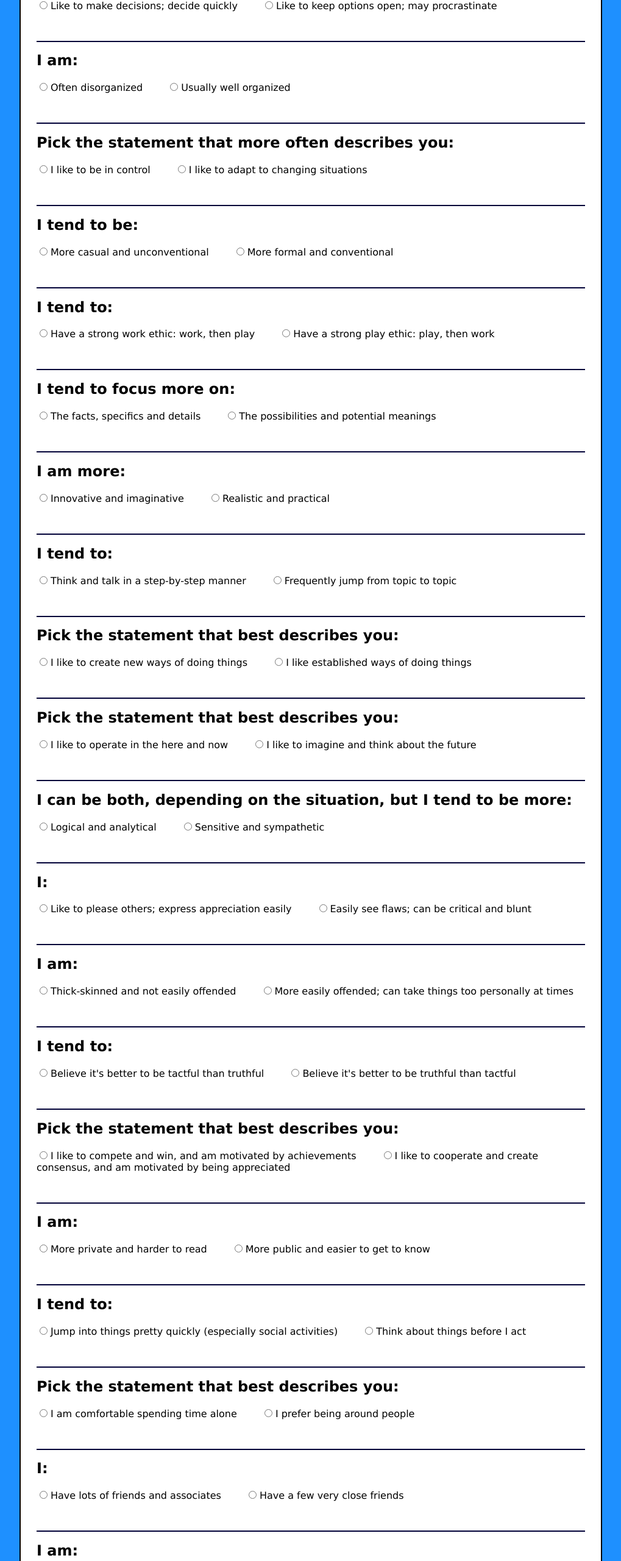
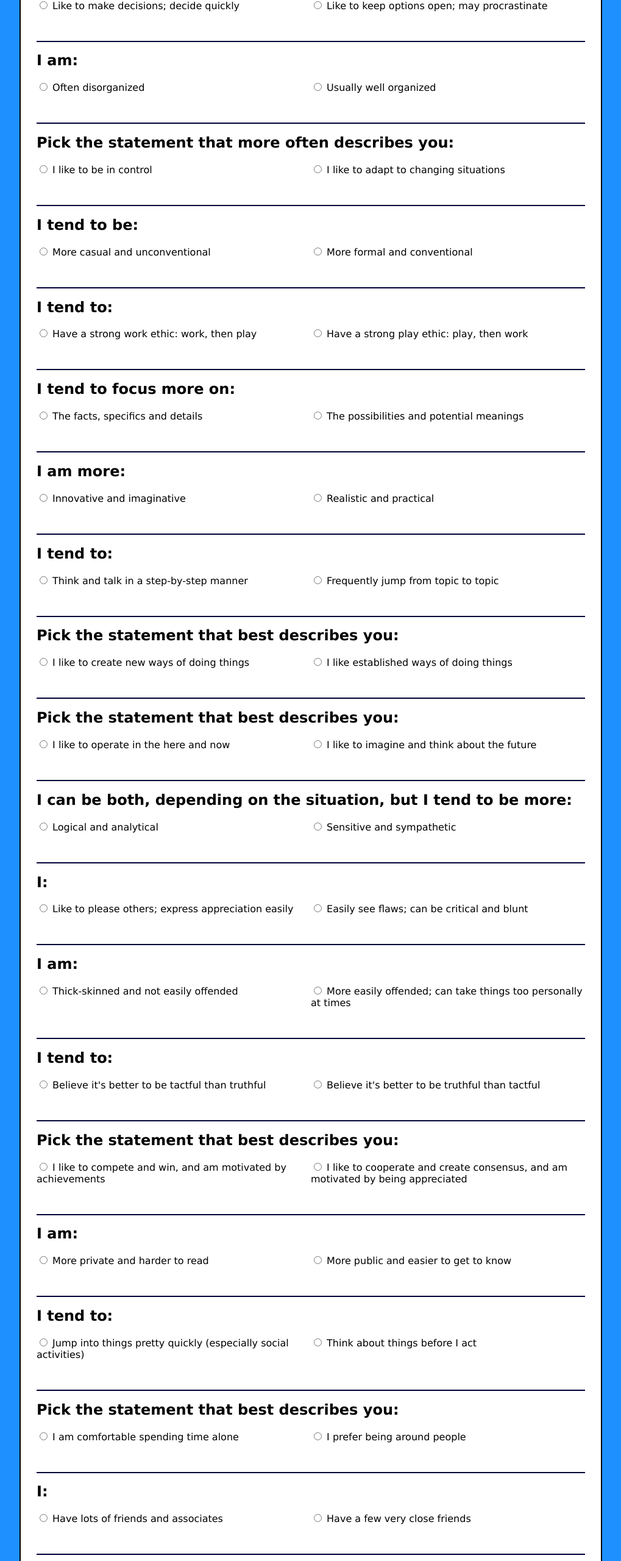
Before and after one commit to mlionhart/simple-personality-test, a plain HTML site: page index.html in a window 1280 px wide. Shown: the part 180-2740 px from the top of the page at 61% size, without its empty margins (130-1149 px from the left). Drawn offline with nearby package versions, Linux system fonts and the light colour scheme.

Commit message:
made responsive and accessible

```diff
--- a/css/style.css
+++ b/css/style.css
@@ -21,7 +21,7 @@ body    {font-family: Verdana, Arial, Helvetica, sans-serif;
     background-color: white;
 }
 
-h1 {
+h1:not([class='typeh1']) {
     text-align: center;
     color: white;
 }
@@ -51,10 +51,55 @@ fieldset {
     border: none;
 }
 
-input {
+.typeh1 {
+  padding: 0;
+  text-align: left;
+  color: red;
+}
+
+/* input {
     margin-right: 5px;
 }
 
 input[type='radio']:nth-child(even) {
     margin-left: 40px;
+} */
+
+label {
+  width: 50%;
 }
+
+p {
+  display: flex;
+  /* gap: 10px; */
+}
+
+@media (max-width: 1000px) {
+  p {
+    flex-flow: column wrap;
+    width: calc(100vw - 10px);
+    max-width: calc(100vw - 10px);
+  }
+
+  body {
+    max-width: 100vw;
+  }
+
+  label {
+    width: calc(100vw - 10px);
+    max-width: calc(100vw - 10px);
+    padding: 5px;
+  }
+
+  h1 {
+    text-align: center;
+  }
+
+  h2 {
+    max-width: calc(100vw - 10px);
+  }
+
+  #submit {
+    margin: 0 auto;
+  }
+}
--- a/index.html
+++ b/index.html
@@ -1,5 +1,6 @@
 <!doctype html>
 <html lang="en">
+
 <head>
   <meta charset="utf-8" />
   <title>Personality Test</title>
@@ -12,8 +13,8 @@
     <div id="header">
       <h1>Mike's Type Test</h1>
       <div id="nav">
-         </div>  <!-- end of nav -->
-      </div>  <!-- end of header -->
+      </div> <!-- end of nav -->
+    </div> <!-- end of header -->
 
     <div id="content">
       <!-- <form id="form"> -->
@@ -23,123 +24,127 @@
 
           <h2>I typically:</h2>
           <p>
-               <input type="radio" name="q1" value="j">Like to make decisions; decide quickly
-               <input type="radio" name="q1" value="p">Like to keep options open; may procrastinate
+            <label><input type="radio" name="q1" value="j"> Like to make decisions; decide quickly</label><br>
+            <label><input type="radio" name="q1" value="p"> Like to keep options open; may procrastinate</label>
           </p>
 
           <h2>I am:</h2>
           <p>
-               <input type="radio" name="q2" value="p">Often disorganized
-               <input type="radio" name="q2" value="j">Usually well organized
+            <label><input type="radio" name="q2" value="p"> Often disorganized</label><br>
+            <label><input type="radio" name="q2" value="j"> Usually well organized</label>
           </p>
 
           <h2>Pick the statement that more often describes you:</h2>
           <p>
-               <input type="radio" name="q3" value="j">I like to be in control
-               <input type="radio" name="q3" value="p">I like to adapt to changing situations
+            <label><input type="radio" name="q3" value="j"> I like to be in control</label><br>
+            <label><input type="radio" name="q3" value="p"> I like to adapt to changing situations</label>
           </p>
 
           <h2>I tend to be:</h2>
           <p>
-               <input type="radio" name="q4" value="p">More casual and unconventional
-               <input type="radio" name="q4" value="j">More formal and conventional
+            <label><input type="radio" name="q4" value="p"> More casual and unconventional</label><br>
+            <label><input type="radio" name="q4" value="j"> More formal and conventional</label>
           </p>
 
           <h2>I tend to:</h2>
           <p>
-               <input type="radio" name="q5" value="j">Have a strong work ethic: work, then play
-               <input type="radio" name="q5" value="p">Have a strong play ethic: play, then work
+            <label><input type="radio" name="q5" value="j"> Have a strong work ethic: work, then play</label><br>
+            <label><input type="radio" name="q5" value="p"> Have a strong play ethic: play, then work</label>
           </p>
 
           <h2>I tend to focus <strong>more</strong> on:</h2>
           <p>
-               <input type="radio" name="q6" value="s">The facts, specifics and details
-               <input type="radio" name="q6" value="n">The possibilities and potential meanings
+            <label><input type="radio" name="q6" value="s"> The facts, specifics and details</label><br>
+            <label><input type="radio" name="q6" value="n"> The possibilities and potential meanings</label>
           </p>
 
           <h2>I am more:</h2>
           <p>
-               <input type="radio" name="q7" value="n">Innovative and imaginative
-               <input type="radio" name="q7" value="s">Realistic and practical
+            <label><input type="radio" name="q7" value="n"> Innovative and imaginative</label><br>
+            <label><input type="radio" name="q7" value="s"> Realistic and practical</label>
           </p>
 
           <h2>I tend to:</h2>
           <p>
-               <input type="radio" name="q8" value="s">Think and talk in a step-by-step manner
-               <input type="radio" name="q8" value="n">Frequently jump from topic to topic
+            <label><input type="radio" name="q8" value="s"> Think and talk in a step-by-step manner</label><br>
+            <label><input type="radio" name="q8" value="n"> Frequently jump from topic to topic</label>
           </p>
 
           <h2>Pick the statement that <strong>best</strong> describes you:</h2>
           <p>
-               <input type="radio" name="q9" value="n">I like to create new ways of doing things
-               <input type="radio" name="q9" value="s">I like established ways of doing things
+            <label><input type="radio" name="q9" value="n"> I like to create new ways of doing things</label><br>
+            <label><input type="radio" name="q9" value="s"> I like established ways of doing things</label>
           </p>
 
           <h2>Pick the statement that <strong>best</strong> describes you:</h2>
           <p>
-               <input type="radio" name="q10" value="s">I like to operate in the here and now
-               <input type="radio" name="q10" value="n">I like to imagine and think about the future
+            <label><input type="radio" name="q10" value="s"> I like to operate in the here and now</label><br>
+            <label><input type="radio" name="q10" value="n"> I like to imagine and think about the future</label>
           </p>
 
             <h2>I can be both, depending on the situation, but I tend to be more:</h2>
             <p>
-               <input type="radio" name="q11" value="t">Logical and analytical
-               <input type="radio" name="q11" value="f">Sensitive and sympathetic
+              <label><input type="radio" name="q11" value="t"> Logical and analytical</label><br>
+              <label><input type="radio" name="q11" value="f"> Sensitive and sympathetic</label>
               </p>
 
               <h2>I:</h2>
               <p>
-               <input type="radio" name="q12" value="f">Like to please others; express appreciation easily
-               <input type="radio" name="q12" value="t">Easily see flaws; can be critical and blunt
+                <label><input type="radio" name="q12" value="f"> Like to please others; express appreciation easily</label><br>
+                <label><input type="radio" name="q12" value="t"> Easily see flaws; can be critical and blunt</label>
               </p>
 
               <h2>I am:</h2>
               <p>
-               <input type="radio" name="q13" value="t">Thick-skinned and not easily offended
-               <input type="radio" name="q13" value="f">More easily offended; can take things too personally at times
+                <label><input type="radio" name="q13" value="t"> Thick-skinned and not easily offended</label><br>
+                <label><input type="radio" name="q13" value="f"> More easily offended; can take things too personally at times</label>
               </p>
 
               <h2>I tend to:</h2>
               <p>
-               <input type="radio" name="q14" value="f">Believe it's better to be tactful than truthful
-               <input type="radio" name="q14" value="t">Believe it's better to be truthful than tactful
+                <label><input type="radio" name="q14" value="f"> Believe it's better to be tactful than truthful</label><br>
+                <label><input type="radio" name="q14" value="t"> Believe it's better to be truthful than tactful</label>
               </p>
 
               <h2>Pick the statement that <strong>best</strong> describes you:</h2>
               <p>
-               <input type="radio" name="q15" value="t">I like to compete and win, and am motivated by achievements
-               <input type="radio" name="q15" value="f">I like to cooperate and create consensus, and am motivated by being appreciated
+                <label><input type="radio" name="q15" value="t"> I like to compete and win, and am motivated by
+                  achievements</label><br>
+                <label><input type="radio" name="q15" value="f"> I like to cooperate and create consensus, and am motivated by being
+                  appreciated</label>
               </p>
 
               <h2>I am:</h2>
               <p>
-               <input type="radio" name="q16" value="i">More private and harder to read
-               <input type="radio" name="q16" value="e">More public and easier to get to know
+                <label><input type="radio" name="q16" value="i"> More private and harder to read</label><br>
+                <label><input type="radio" name="q16" value="e"> More public and easier to get to know</label>
               </p>
 
               <h2>I tend to:</h2>
               <p>
-               <input type="radio" name="q17" value="e">Jump into things pretty quickly (especially social activities)
-               <input type="radio" name="q17" value="i">Think about things before I act
+                <label><input type="radio" name="q17" value="e"> Jump into things pretty quickly (especially social
+                  activities)</label><br>
+                <label><input type="radio" name="q17" value="i"> Think about things before I act</label>
               </p>
 
               <h2>Pick the statement that <strong>best</strong> describes you:</h2>
               <p>
-               <input type="radio" name="q18" value="i">I am comfortable spending time alone
-               <input type="radio" name="q18" value="e">I prefer being around people
+                <label><input type="radio" name="q18" value="i"> I am comfortable spending time alone</label><br>
+                <label><input type="radio" name="q18" value="e"> I prefer being around people</label>
               </p>
 
               <h2>I:</h2>
               <p>
-               <input type="radio" name="q19" value="e">Have lots of friends and associates
-               <input type="radio" name="q19" value="i">Have a few very close friends
+                <label><input type="radio" name="q19" value="e"> Have lots of friends and associates</label><br>
+                <label><input type="radio" name="q19" value="i"> Have a few very close friends</label>
               </p>
 
               <h2>I am:</h2>
               <p>
-               <input type="radio" name="q20" value="i">More selective and like to focus on one or a few things
-               <input type="radio" name="q20" value="e">Interested in many things
+                <label><input type="radio" name="q20" value="i"> More selective and like to focus on one or a few things</label><br>
+                <label><input type="radio" name="q20" value="e"> Interested in many things</label>
               </p>
+
 
             </fieldset>
 
--- a/js/script.js
+++ b/js/script.js
@@ -1,3 +1,9 @@
+// $(window).on('load', function() {
+//   document.querySelectorAll("input[type=radio]").forEach(
+//     (i) => (i.checked = false)
+//   );
+// })
+
 // binding submit button to click event, to fire entire script
 $('button').on('click', function(){
     // creating personality trait counters and setting them to zero
@@ -100,8 +106,14 @@ $('button').on('click', function(){
             output = output + descriptions[7];
         }
 
-    // Adding the final content that was built to the container (#result) div
-    container.html('<h2>Your Personality Type Is:  ' + type.join(' ') + '</h2>' + output);
+      if (document.querySelectorAll(":checked").length < 20) {
+        container.html("<h2 style='color:red;'>Please Answer all Questions</h2>");
+      } else {
+        // Adding the final content that was built to the container (#result) div
+        container.html(
+          "<h2>Your Personality Type Is: </h2><h1 class='typeh1'>" + type.join(" ") + "</h1>" + output
+        );
+      }
     } // end of for loop and if/else if/else statement
 
     // used for testing
```
Lines whose indentation alone changed are shown as unchanged.
